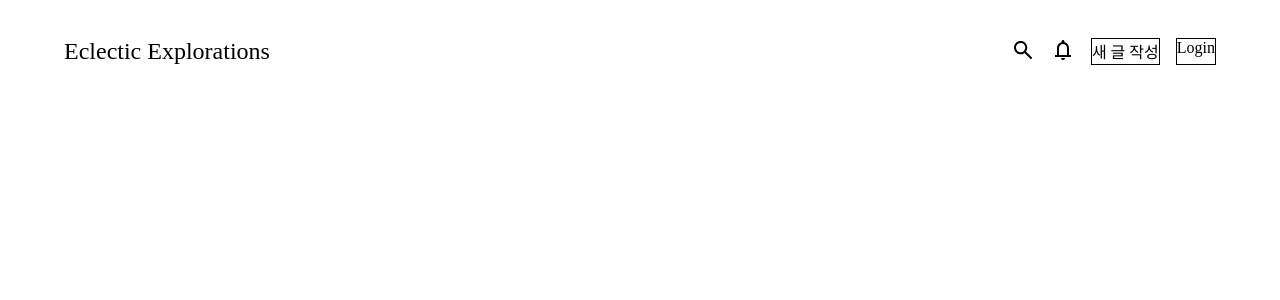
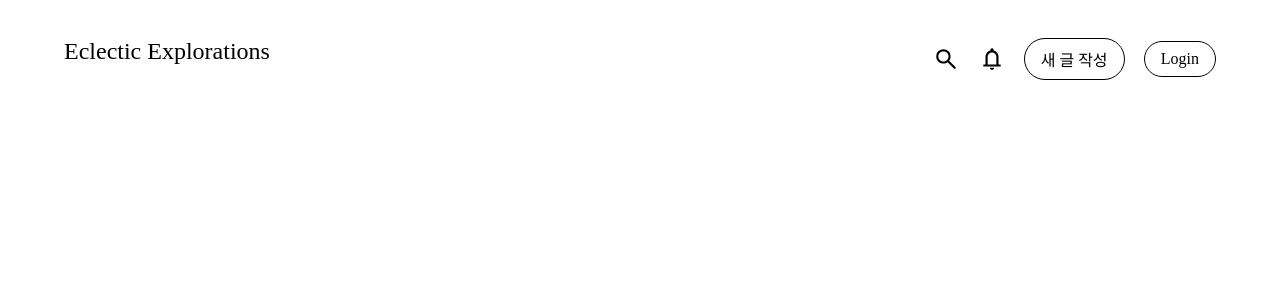
Before and after one commit to dldnsgkr/jjamphong_blog_frontend, a Vue app: page / in a window 1280 px wide. Shown: the top 300 px of the page. Built offline with nearby package versions, Linux system fonts and the light colour scheme.

Commit message:
refactor: Adjust bell and search svg component size under client header button css settings

```diff
--- a/src/components/web/ClientHeader.vue
+++ b/src/components/web/ClientHeader.vue
@@ -2,6 +2,7 @@
 import Bell from '@components/web/icon/Bell.vue';
 import Search from '@components/web/icon/Search.vue';
 </script>
+
 <template>
   <header class="client-header">
     <div class="logo">Eclectic Explorations</div>
@@ -13,6 +14,7 @@ import Search from '@components/web/icon/Search.vue';
     </div>
   </header>
 </template>
+
 <style lang="scss">
 .client-header {
   display: flex;
@@ -20,11 +22,13 @@ import Search from '@components/web/icon/Search.vue';
   .logo {
     padding: 2.4rem 0;
     font-size: 1.5rem;
+    cursor: pointer;
   }
   .function-wrapper {
     display: flex;
+    align-items: center;
     padding: 2.4rem 0;
-    gap: 1rem;
+    gap: 1.2rem;
   }
 }
 </style>
--- a/src/components/web/icon/Bell.vue
+++ b/src/components/web/icon/Bell.vue
@@ -1,7 +1,7 @@
 <template>
   <svg
-    width="24"
-    height="24"
+    width="26"
+    height="26"
     viewBox="0 0 24 24"
     fill="none"
     xmlns="http://www.w3.org/2000/svg"
--- a/src/components/web/icon/Search.vue
+++ b/src/components/web/icon/Search.vue
@@ -1,7 +1,7 @@
 <template>
   <svg
-    width="24"
-    height="24"
+    width="26"
+    height="26"
     viewBox="0 0 24 24"
     fill="none"
     xmlns="http://www.w3.org/2000/svg"
--- a/src/style/_default.scss
+++ b/src/style/_default.scss
@@ -1,3 +1,13 @@
 .header-button {
+  padding: 0.5rem 1rem;
   border: 1px solid black;
+  border-radius: 2rem;
+  transition:
+    color 0.3s ease,
+    background 0.3s ease;
+  cursor: pointer;
+  &:hover {
+    color: #ffffff;
+    background: black;
+  }
 }
```
